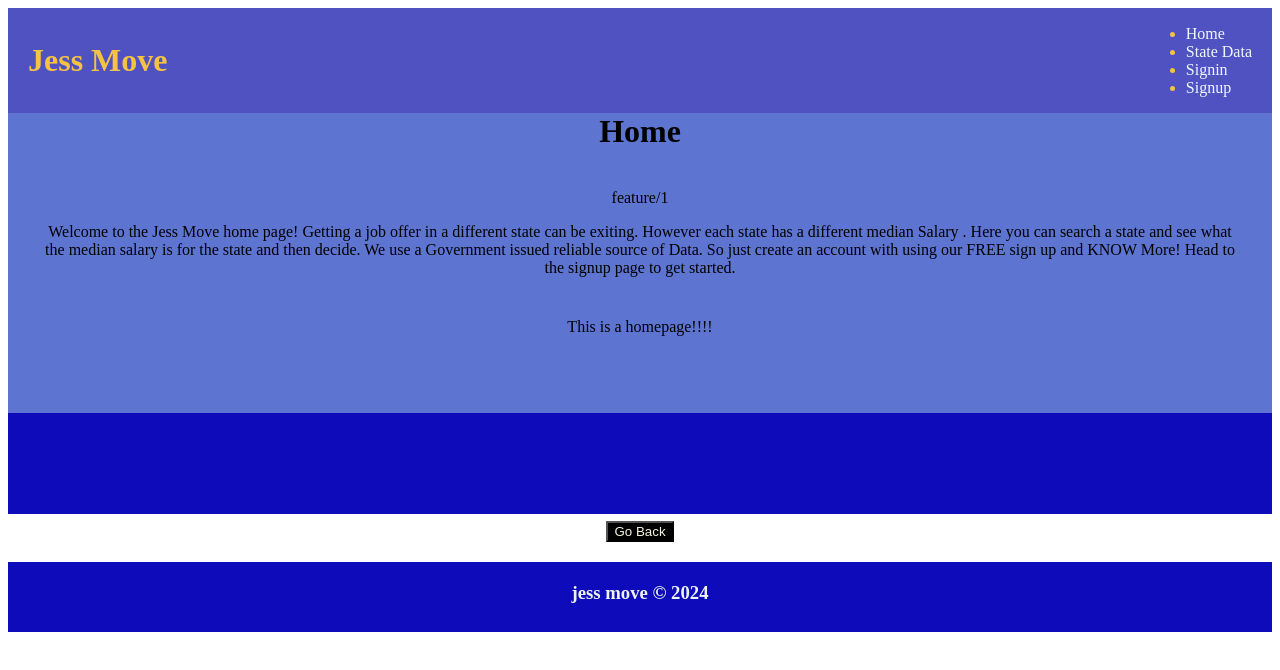
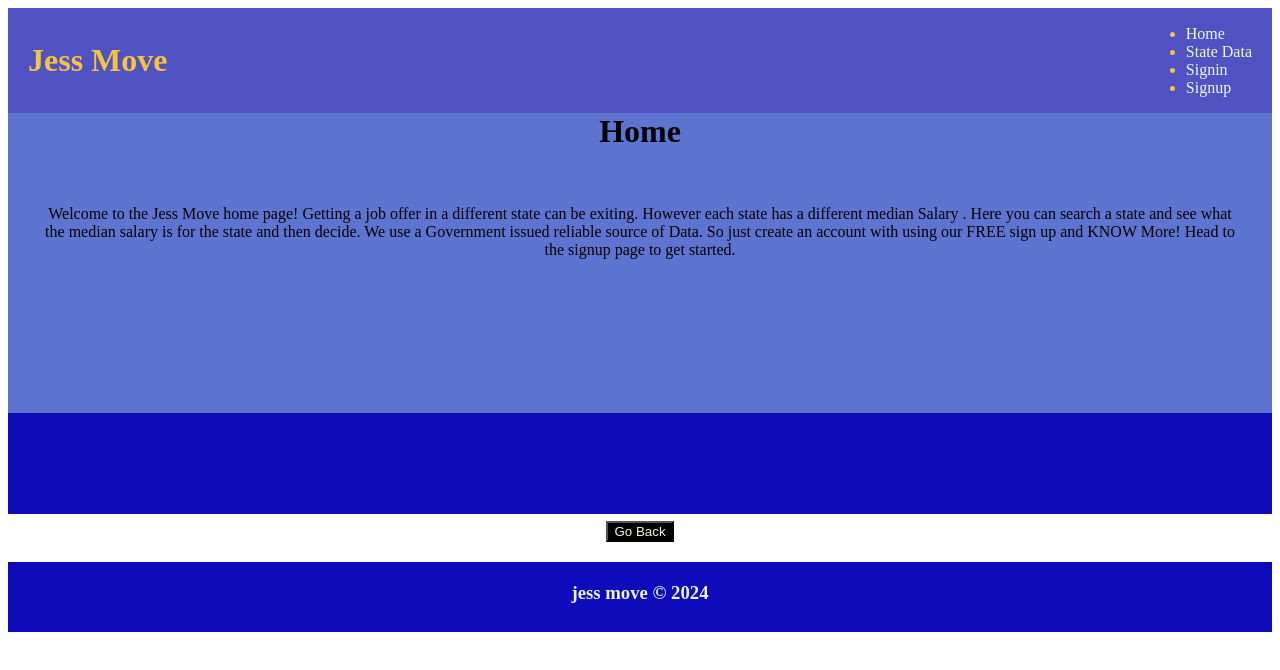
Before and after one commit to veryjohn1991/jess-move-app, a React (Vite) app in the folder client/: page / in a window 1280 px wide. Shown: the top 670 px of the page. Built offline with nearby package versions, Linux system fonts and the light colour scheme.

Commit message:
removed typos from homepage

```diff
--- a/client/src/pages/Home.jsx
+++ b/client/src/pages/Home.jsx
@@ -8,7 +8,7 @@ const Home=()=> {
 
                 <h1 className="page-heading">Home</h1>
                 <br></br>
- feature/1
+
                 <p>Welcome to the Jess Move home page!
                     Getting a job offer in a different state can be exiting. However each state has a different median Salary .
                     Here you can search a state and see what the median salary is for the state and then decide.
@@ -16,7 +16,7 @@ const Home=()=> {
 	                So just create an account with using our FREE sign up and KNOW More!
                     Head to the signup page to get started. </p>
 
-                <p>This is a homepage!!!!</p>
+
 
             </div>
          </div>
```
